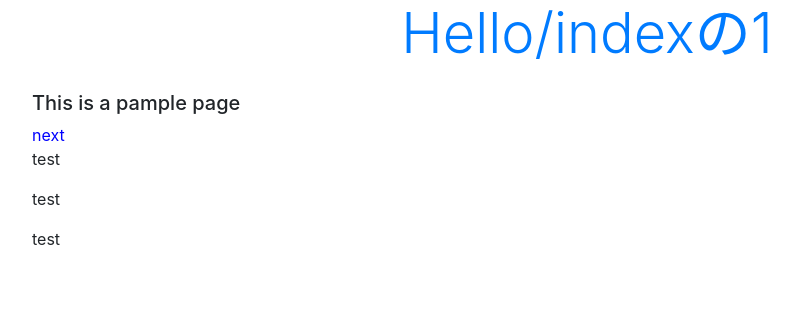
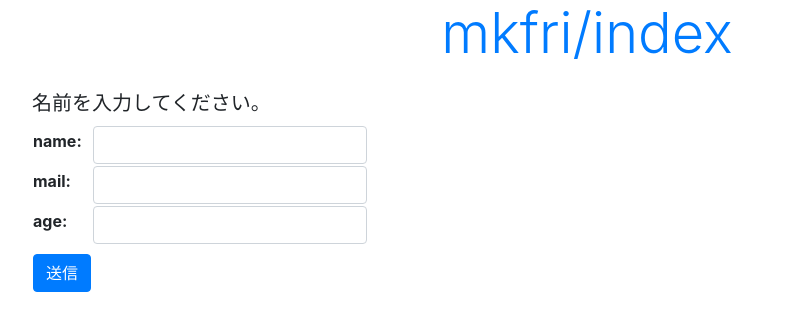
Before and after one commit to Suguru-Ueno/django_app, a Django app: page /mkfri/ in a window 1280 px wide. Shown: the top 331 px of the page, without its empty margins (53-852 px from the left). Run offline with Django 3.2, Linux system fonts and the light colour scheme; some libraries are stand-ins or nearby versions.

Commit message:
フォームをclassで作成することを勉強した。

```diff
--- /dev/null
+++ b/mkfri/forms.py
@@ -0,0 +1,6 @@
+from django import forms
+
+class HelloForm(forms.Form):
+  name = forms.CharField(label='name', widget=forms.TextInput(attrs={'class':'form-control'}))
+  mail = forms.CharField(label='mail',widget=forms.TextInput(attrs={'class':'form-control'}))
+  age = forms.IntegerField(label='age',widget=forms.NumberInput(attrs={'class':'form-control'}))
--- a/mkfri/templates/mkfri/index.html
+++ b/mkfri/templates/mkfri/index.html
@@ -13,11 +13,16 @@
 
   <body class="container">
     <h1 class="display-4 text-primary mb-4">{{title}}</h1>
-    <p class="h5">{{msg}}</p>
-    <a href="{% url goto %}">{{goto}}</a>
-    <p>test</p>
-    <p>test</p>
-    <p>test</p>
+    <p class="h5 mt-4">{{msg|safe}}</p>
+    <form action="{% url 'index' %}" method="POST">
+      {% csrf_token %}
+      <table>
+
+        <tr><td>{{ form.as_table }}</td>
+           <td><input type="submit" class="btn btn-primary my-2" value="送信"></td>
+        </tr>
+      </table>
+    </form>
   </body>
 
 
--- a/mkfri/urls.py
+++ b/mkfri/urls.py
@@ -3,5 +3,4 @@ from . import views
 
 urlpatterns = [
   path('', views.index, name = 'index'),
-  path('next', views.next, name = 'next'),
 ]
--- a/mkfri/views.py
+++ b/mkfri/views.py
@@ -1,20 +1,19 @@
 from django.shortcuts import render
 from django.http import HttpResponse
+from .forms import HelloForm
 
 # Create your views here.
 
 def index(request):
   params = {
-    'title': 'Hello/indexの1',
-    'msg' : 'This is a pample page',
+    'title': 'mkfri/index',
+    'msg' : '名前を入力してください。',
     'goto' : 'next',
+    'form' : HelloForm(),
   }
+
+  if (request.method == 'POST'):
+    params['msg'] = '名前:' + request.POST['name'] + '<br>メール:' + request.POST['mail'] + '<br>年齢:' + request.POST['age']
+    params['form'] = HelloForm(request.POST)
+
   return render(request, 'mkfri/index.html', params)
-
-def next(request):
-  params = {
-    'title': 'Hello/indexの2',
-    'msg' : 'This is a pample page',
-    'goto' : 'index',
-  }
-  return render(request, 'mkfri/index.html', params)
```
